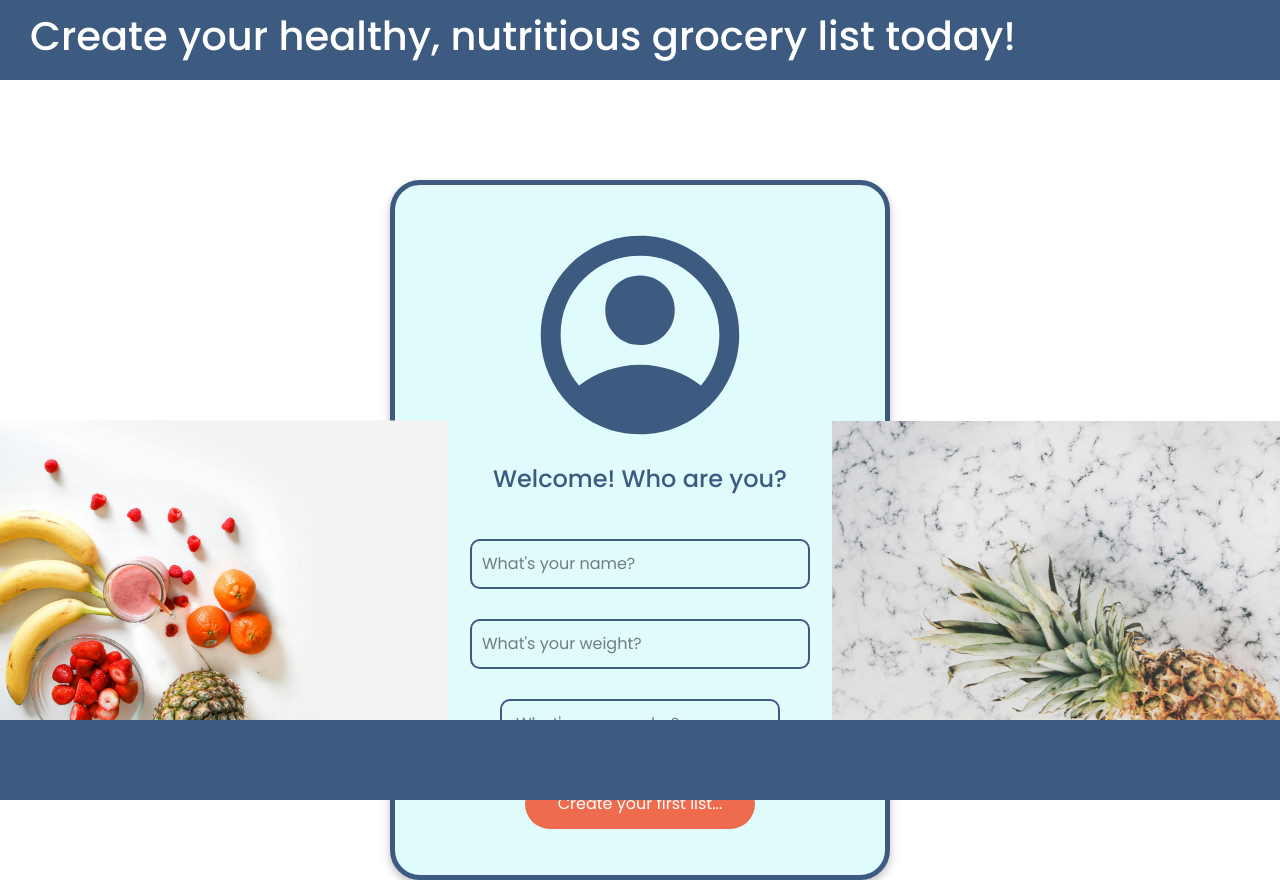
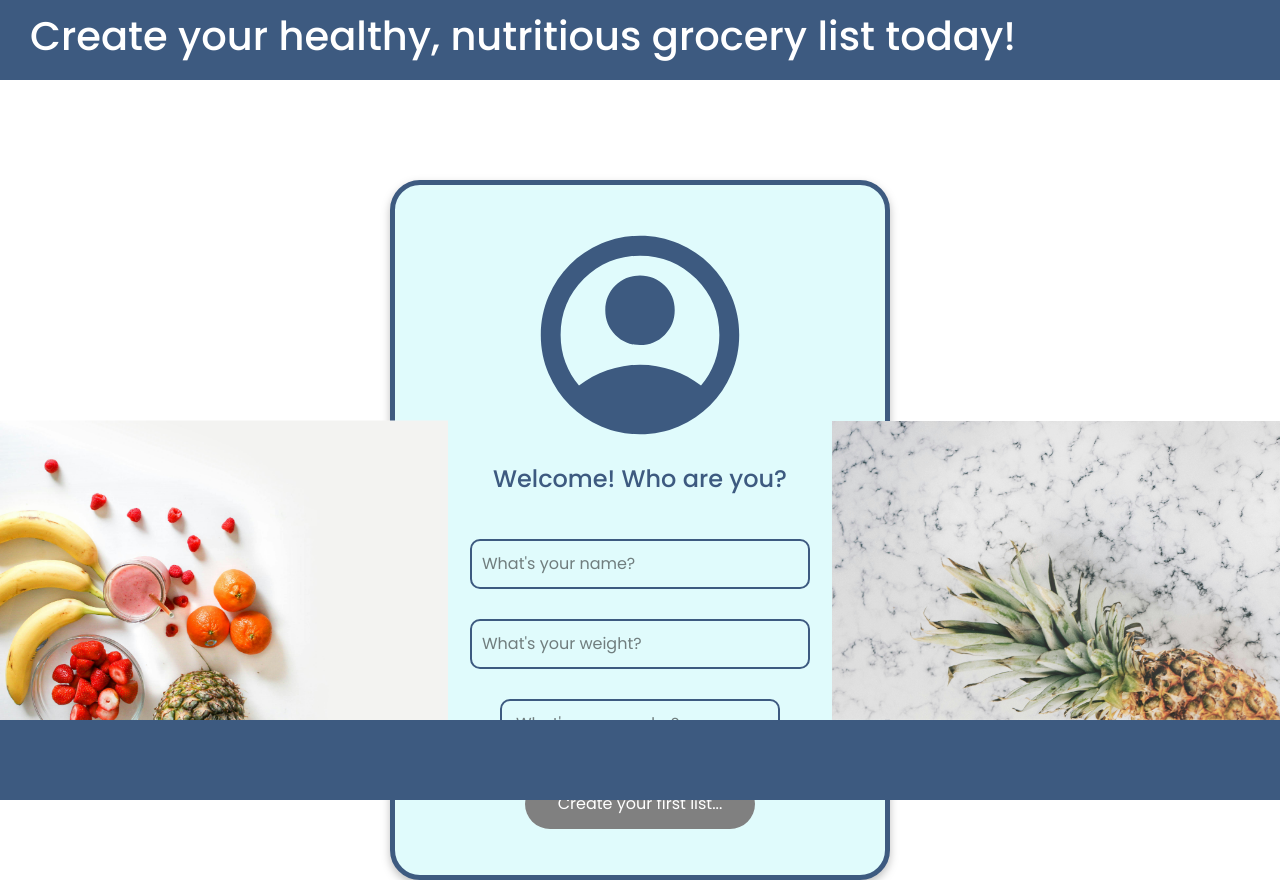
Before and after one commit to wmu66/Project-repo, a React (Vite) app in the folder CalorieCart/: page / in a window 1280 px wide. Built offline with nearby package versions, Linux system fonts and the light colour scheme.

Commit message:
Added routing, and logic to enable the create list button once the form is filled in

```diff
--- a/CalorieCart/src/App.jsx
+++ b/CalorieCart/src/App.jsx
@@ -1,27 +1,9 @@
-import DetailEntry from "./components/DetailEntry";
-import healthyfoodleft from "./assets/healthy-food-left.jpg";
-import healthyfoodright from "./assets/healthy-food-right.jpg";
+import Routing from "./Routes";
 
 function App() {
   return (
     <>
-      <div className="header-footer header">
-        <h1 className="header-text">
-          Create your healthy, nutritious grocery list today!
-        </h1>
-      </div>
-      <div className="main-content">
-        <DetailEntry></DetailEntry>
-        <img
-          src={healthyfoodleft}
-          className="healthy-food-image image-bottom-left"
-        />
-        <img
-          src={healthyfoodright}
-          className="healthy-food-image image-bottom-right"
-        />
-      </div>
-      <div className="header-footer footer"></div>
+      <Routing />
     </>
   );
 }
--- /dev/null
+++ b/CalorieCart/src/Routes.jsx
@@ -0,0 +1,18 @@
+import { BrowserRouter as Router, Routes, Route } from "react-router-dom";
+import HomePage from "./pages/HomePage";
+import ListCreatorPage from "./pages/ListCreatorPage";
+import PageNotFound from "./pages/PageNotFound";
+
+const Routing = () => {
+  return (
+    <Router>
+      <Routes>
+        <Route path="/" element={<HomePage />} />
+        <Route path="/create_list" element={<ListCreatorPage />} />
+        <Route path="*" element={<PageNotFound />} />
+      </Routes>
+    </Router>
+  );
+};
+
+export default Routing;
--- a/CalorieCart/src/components/Button.jsx
+++ b/CalorieCart/src/components/Button.jsx
@@ -1,9 +1,9 @@
 import PropTypes from "prop-types";
 
-const button = ({ children, onClick }) => {
+const button = ({ children, onClick, disabled }) => {
   return (
     <>
-      <button onClick={onClick} className="button">
+      <button onClick={onClick} className="button" disabled={disabled}>
         {children}
       </button>
     </>
@@ -13,6 +13,7 @@ const button = ({ children, onClick }) => {
 button.propTypes = {
   children: PropTypes.node.isRequired,
   onClick: PropTypes.func,
+  disabled: PropTypes.bool.isRequired,
 };
 
 export default button;
--- a/CalorieCart/src/components/DetailEntry.jsx
+++ b/CalorieCart/src/components/DetailEntry.jsx
@@ -1,14 +1,32 @@
 import Button from "./Button";
 import DropDownMenu from "./DropDownMenu";
 import AccountCirleIcon from "../assets/account_circle.svg";
+import { useState } from "react";
+import { useNavigate } from "react-router-dom";
 
 const DetailEntry = () => {
+  const navigate = useNavigate();
+
   const onClick = () => {
-    console.log("I was clicked");
+    navigate("/create_list");
   };
 
-  let gender = ["Male", "Female"];
+  const gender = ["Male", "Female"];
 
+  // States for name, weight, and gender selection
+  const [name, setName] = useState("");
+  const [weight, setWeight] = useState("");
+  const [isDefaultSelected, setIsDefaultSelected] = useState(true); //checks whether a gender has been picked
+
+  const handleNameChange = (event) => {
+    setName(event.target.value);
+  };
+
+  const handleWeightChange = (event) => {
+    setWeight(event.target.value);
+  };
+
+  const form_not_filled_in = name == "" || weight == "" || isDefaultSelected; //false if all three form elements have been filled in
   return (
     <>
       <div className="detail-entry">
@@ -22,18 +40,24 @@ const DetailEntry = () => {
           className="input"
           placeholder="What's your name?"
           type="text"
+          onChange={handleNameChange}
         ></input>
         <input
           className="input"
           placeholder="What's your weight?"
           type="number"
+          onChange={handleWeightChange}
           step="1"
         ></input>
         <DropDownMenu
           text="What's your gender?"
           options={gender}
+          isDefaultSelected={isDefaultSelected}
+          setIsDefaultSelected={setIsDefaultSelected}
         ></DropDownMenu>
-        <Button onClick={onClick}>Create your first list...</Button>
+        <Button onClick={onClick} disabled={form_not_filled_in}>
+          Create your first list...
+        </Button>
       </div>
     </>
   );
--- a/CalorieCart/src/components/DropDownMenu.jsx
+++ b/CalorieCart/src/components/DropDownMenu.jsx
@@ -1,16 +1,18 @@
 import PropTypes from "prop-types";
-import { useState } from "react";
 
-const DropDownMenu = ({ text, options }) => {
-  const [isDefaultSelected, setIsDefaultSelected] = useState(true);
-
+const DropDownMenu = ({
+  text,
+  options,
+  isDefaultSelected,
+  setIsDefaultSelected,
+}) => {
   return (
     <>
       <select
         className={isDefaultSelected ? "drop-down default" : "drop-down"}
         /* When the default option is selected it is opaque, when the user selects something else then opaque set back to 100% */
         name="drop-down"
-        onClick={() => setIsDefaultSelected(false)}
+        onChange={() => setIsDefaultSelected(false)}
       >
         <option className="drop-down-option-default" disabled selected hidden>
           {text}
@@ -25,9 +27,11 @@ const DropDownMenu = ({ text, options }) => {
   );
 };
 
-export default DropDownMenu;
-
 DropDownMenu.propTypes = {
   text: PropTypes.string.isRequired,
   options: PropTypes.arrayOf(PropTypes.string).isRequired,
+  isDefaultSelected: PropTypes.bool.isRequired,
+  setIsDefaultSelected: PropTypes.func.isRequired,
 };
+
+export default DropDownMenu;
--- a/CalorieCart/src/index.css
+++ b/CalorieCart/src/index.css
@@ -108,11 +108,22 @@ body {
   margin: 15px;
   width: 230px;
   height: 50px;
-  background: var(--accentcolor2);
+  background: var(--accentcolor3);
   border-radius: 25px;
+  border: 5px solid var(--accentcolor2);
+  color: var(--accentcolor2);
+  font-size: 16px;
+}
+
+.button:disabled {
+  background-color: grey;
   border: none;
   color: white;
-  font-size: 16px;
+}
+
+.button:enabled:hover {
+  background-color: var(--accentcolor2);
+  color: white;
 }
 
 .healthy-food-image {
--- /dev/null
+++ b/CalorieCart/src/pages/HomePage.jsx
@@ -0,0 +1,29 @@
+import DetailEntry from "../components/DetailEntry";
+import healthyfoodleft from "../assets/healthy-food-left.jpg";
+import healthyfoodright from "../assets/healthy-food-right.jpg";
+
+function HomePage() {
+  return (
+    <>
+      <div className="header-footer header">
+        <h1 className="header-text">
+          Create your healthy, nutritious grocery list today!
+        </h1>
+      </div>
+      <div className="main-content">
+        <DetailEntry></DetailEntry>
+        <img
+          src={healthyfoodleft}
+          className="healthy-food-image image-bottom-left"
+        />
+        <img
+          src={healthyfoodright}
+          className="healthy-food-image image-bottom-right"
+        />
+      </div>
+      <div className="header-footer footer"></div>
+    </>
+  );
+}
+
+export default HomePage;
--- /dev/null
+++ b/CalorieCart/src/pages/ListCreatorPage.jsx
@@ -0,0 +1,5 @@
+const ListCreatorPage = () => {
+  return <h1>ListCreatorPage</h1>;
+};
+
+export default ListCreatorPage;
--- /dev/null
+++ b/CalorieCart/src/pages/PageNotFound.jsx
@@ -0,0 +1,5 @@
+const PageNotFound = () => {
+  return <h1>Error 404: page not found</h1>;
+};
+
+export default PageNotFound;
```
